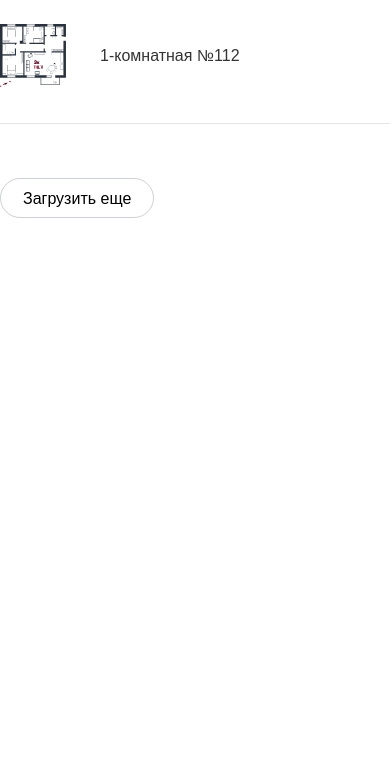
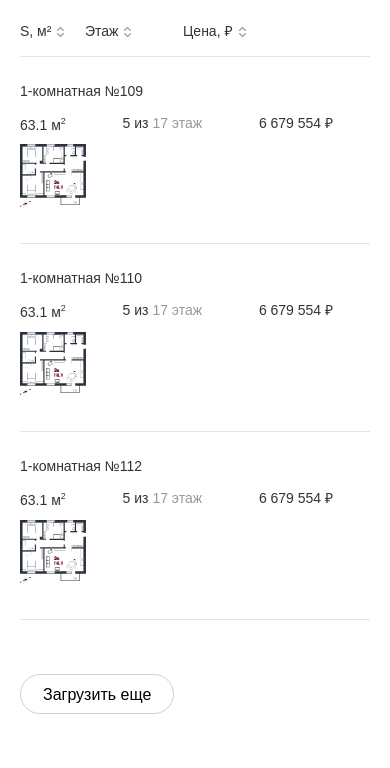
Before and after one commit to phildesign/kelnik-test-task, a website: page app/pages/index.html in a window 390 px wide. Shown: the part 514-1282 px from the top of the page. Before the commit the page ends 907 px from the top, so only its background shows below. Drawn offline with nearby package versions, Linux system fonts and the light colour scheme; files that its build step writes are made by us from their sources; a web font is replaced by a local one.

Commit message:
add adaptive styles

```diff
--- a/app/blocks/apartments/apartments.sass
+++ b/app/blocks/apartments/apartments.sass
@@ -3,10 +3,22 @@
   &__top
     box-shadow: 0px 1px 0px rgba(0, 0, 0, 0.1)
     padding-bottom: 15px
+    & .apartments__col
+      &:first-child
+        @media (max-width: 1330px)
+          display: none
+      &:nth-child(2)
+        @media (max-width: 1330px)
+          display: none
   &__row
     display: grid
     grid-template-columns: 80px 280px 120px 120px 120px
     gap: 20px
+    position: relative
+    @media (max-width: 1330px)
+      grid-template-columns: 45px 78px 78px
+      grid-template-rows: auto auto
+      gap: 0 20px
   &__col
     display: flex
     align-items: center
@@ -41,12 +53,57 @@
   &__item
     box-shadow: 0px 1px 0px rgba(0, 0, 0, 0.1)
     padding: 25px 0 35px 0
+    & .apartments__row
+      @media (max-width: 1330px)
+        grid-template-columns: 45px 78px 78px auto 66px
+        grid-template-rows: auto auto
+        gap: 10px 20px
+      @media (max-width: 425px)
+        grid-template-columns: auto auto auto
+        grid-template-rows: auto auto auto
+    & .apartments__col
+      &:first-child
+        @media (max-width: 1330px)
+          grid-column: 5/-1
+          grid-row: 1/ -1
+        @media (max-width: 425px)
+          grid-column: 1/-1
+          grid-row: 3/-1
+      &:nth-child(2)
+        @media (max-width: 1330px)
+          grid-column: 1/5
+          grid-row: 1/2
+        @media (max-width: 425px)
+          grid-column: 1/-1
+
   &__item-img
   &__item-text
     font-family: 'PT-Root-UI_Medium', sans-serif
     font-weight: 400
     font-size: 16px
     line-height: 24px
+    @media (max-width: 1330px)
+      font-size: 14px
+      line-height: 20px
+  &__item-text-opacity
+    opacity: 0.5
+  &__item-text-floor
+    display: none
+    opacity: 0.5
+    @media (max-width: 1330px)
+      display: inline-block
+  &__square
+    display: none
+    @media (max-width: 1330px)
+      display: inline-block
+      font-size: 14px
+      line-height: 20px
+    sup
+      font-size: 9px
+  &__item-rub
+    display: none
+    @media (max-width: 1330px)
+      display: inline-block
   &__btn-load-more
     max-width: 156px
     height: 40px
--- a/app/blocks/filter/filter.html
+++ b/app/blocks/filter/filter.html
@@ -13,7 +13,7 @@
       <label for="3" class="filter__room-label">3к</label>
     </div>
     <div class="filter__room">
-      <input id="4" type="radio" class="filter__room-input" name="room" value="4"></input>
+      <input id="4" type="radio" class="filter__room-input" name="room" value="4" disabled></input>
       <label for="4" class="filter__room-label">4к</label>
     </div>
   </div>
--- a/app/blocks/filter/filter.sass
+++ b/app/blocks/filter/filter.sass
@@ -7,11 +7,15 @@
   background: linear-gradient(135deg, rgba(174, 228, 178, 0.3) 0%, rgba(149, 208, 161, 0.3) 100%)
   border-radius: 10px
   padding: 40px
+  @media (max-width: 900px)
+    grid-column: 1
   &__rooms
     display: grid
     grid-template-columns: repeat(4, 44px)
     gap: 16px
     margin-bottom: 24px
+    @media (max-width: 350px)
+      grid-template-columns: repeat(4, auto)
   &__room-label
     width: 44px
     height: 44px
@@ -25,12 +29,17 @@
     border: none
     border-radius: 100px
     cursor: pointer
+    @media (max-width: 350px)
+      width: 40px
+      height: 40px
   &__room-input
     display: none
     &:checked ~ .filter__room-label
       color: #FFFFFF
       background: #3EB57C
       box-shadow: 0px 6px 20px #95D0A1
+    &:disabled ~ .filter__room-label
+      color: #C1C4CA
   &__title
     font-weight: 400
     font-size: 14px
--- a/app/js/main.js
+++ b/app/js/main.js
@@ -135,15 +135,21 @@ document.addEventListener('DOMContentLoaded', function () {
               <div class="apartments__item-text">${apartment.flat}</div>
             </div>
             <div class="apartments__col">
-              <div class="apartments__item-text">${apartment.square}</div>
+              <div class="apartments__item-text">${
+								apartment.square
+							} <span class="apartments__square">м<sup>2</sup></span></div>
             </div>
             <div class="apartments__col">
-              <div class="apartments__item-text">${apartment.floor_current} из ${
+              <div class="apartments__item-text">${
+								apartment.floor_current
+							} из <span class="apartments__item-text-opacity">${
 						apartment.floor_count
-					}</div>
+					}</span> <span class="apartments__item-text-floor">этаж</span></div>
             </div>
             <div class="apartments__col">
-              <div class="apartments__item-text">${apartment.price.toLocaleString('ru')}</div>
+              <div class="apartments__item-text">${apartment.price.toLocaleString(
+								'ru',
+							)} <span class="apartments__item-rub">₽</span></div>
             </div>
           </div>
         </div>
@@ -161,7 +167,7 @@ document.addEventListener('DOMContentLoaded', function () {
 			max: 20000000,
 			from: apartments[0].price,
 			to: apartments[apartments.length - 1].price,
-			prefix: '<span class="filter__tooltip-text">от </span>',
+			// prefix: '<span class="filter__tooltip-text">от </span>',
 		});
 
 		$('#filter-slider-square').ionRangeSlider({
@@ -170,7 +176,7 @@ document.addEventListener('DOMContentLoaded', function () {
 			max: 20000000,
 			from: apartments[0].price,
 			to: apartments[apartments.length - 1].price,
-			prefix: '<span class="filter__tooltip-text">от </span>',
+			// prefix: '<span class="filter__tooltip-text">от </span>',
 		});
 
 		const filterSliderPrice = $('#filter-slider-price').data('ionRangeSlider');
@@ -181,9 +187,9 @@ document.addEventListener('DOMContentLoaded', function () {
 			filterSliderSquare.reset();
 		});
 
-		document.querySelectorAll('.irs-to .filter__tooltip-text').forEach((item) => {
-			item.textContent = 'до ';
-		});
+		// document.querySelectorAll('.irs-to .filter__tooltip-text').forEach((item) => {
+		// 	item.textContent = 'до ';
+		// });
 	};
 
 	const goTopBtn = document.querySelector('.apartments__btn-go-top');
--- a/app/sass/main.sass
+++ b/app/sass/main.sass
@@ -61,8 +61,21 @@ select
 	display: grid
 	grid-template-columns: 800px 400px
 	grid-template-rows: 55px auto auto
+	justify-content: center
 	gap: 80px
 	padding: 95px 0
+	@media (max-width: 1330px)
+		grid-template-columns: 500px 320px
+		gap: 28px
+		padding: 54px 10px
+	@media (max-width: 900px)
+		grid-template-columns: 1fr
+		grid-template-rows: auto
+		max-width: 80%
+		margin: 0 auto
+	@media (max-width: 900px)
+		max-width: 100%
+		padding: 54px 20px
 
 @import "../blocks/apartments/apartments.sass"
 @import "../blocks/filter/filter.sass"
```
Also changed, not shown: app/index.html (+1 -1 lines), app/css/main.min.css, app/js/scripts.min.js.
